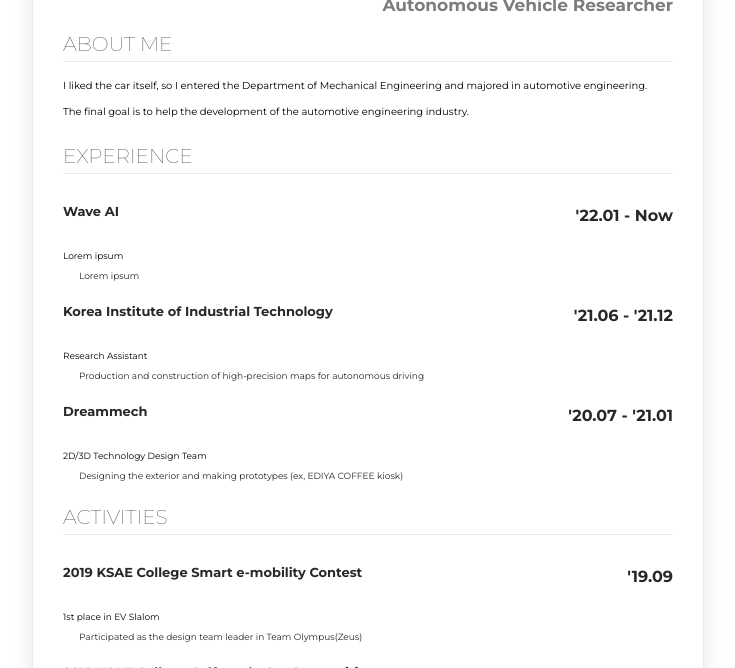
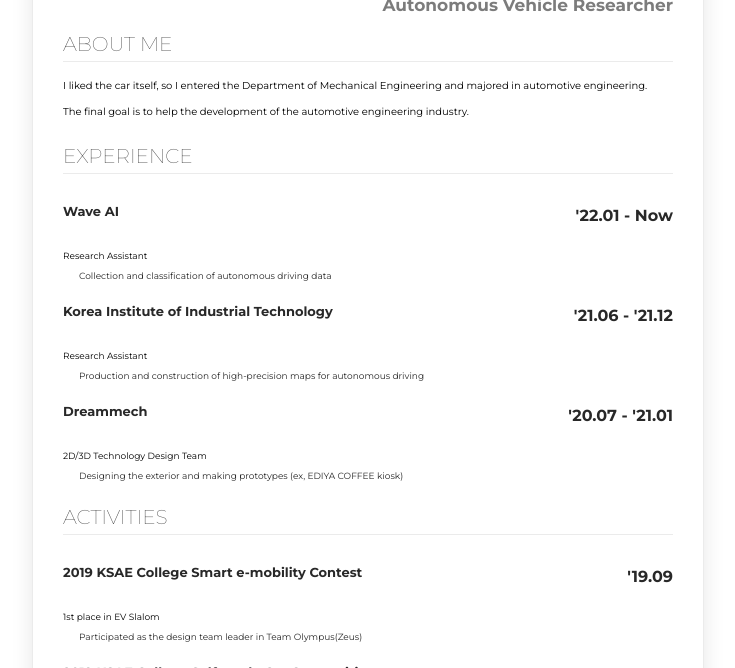
Before and after one commit to GIMISANGGUNG/resume, a plain HTML site: page index.html in a window 1280 px wide. Shown: the part 132-800 px from the top of the page, without its empty margins (272-1007 px from the left). Drawn offline with Linux system fonts and the light colour scheme.

Commit message:
Update index.html

```diff
--- a/index.html
+++ b/index.html
@@ -29,8 +29,8 @@
                 <p class="title-text">Wave AI</p>
                 <p class="year-text">'22.01 - Now</p>
             </div>
-            <p class="desc-text">Lorem ipsum</p>
-            <p class="desc-subtext">Lorem ipsum</p>
+            <p class="desc-text">Research Assistant</p>
+            <p class="desc-subtext">Collection and classification of autonomous driving data</p>
 
             <div class="float-wrap">
                 <p class="title-text">Korea Institute of Industrial Technology</p>
```
